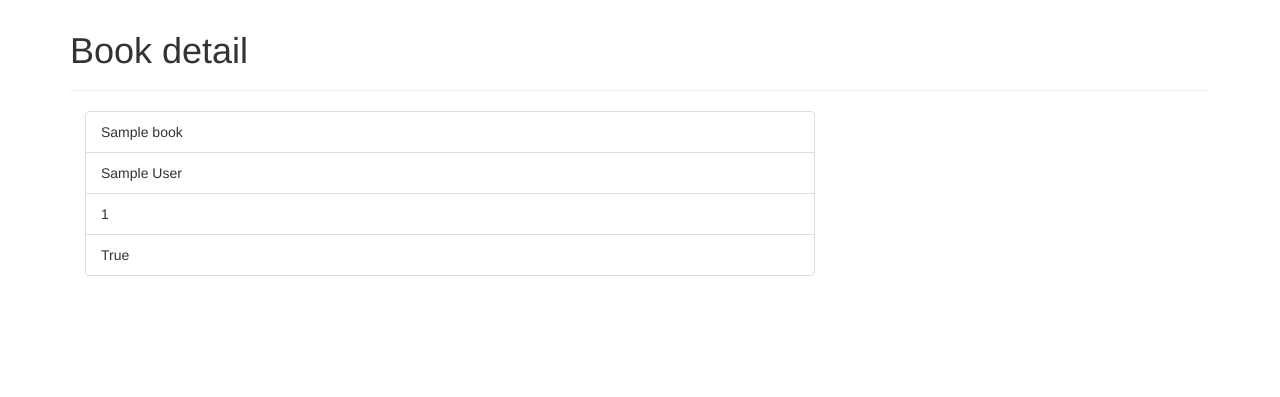
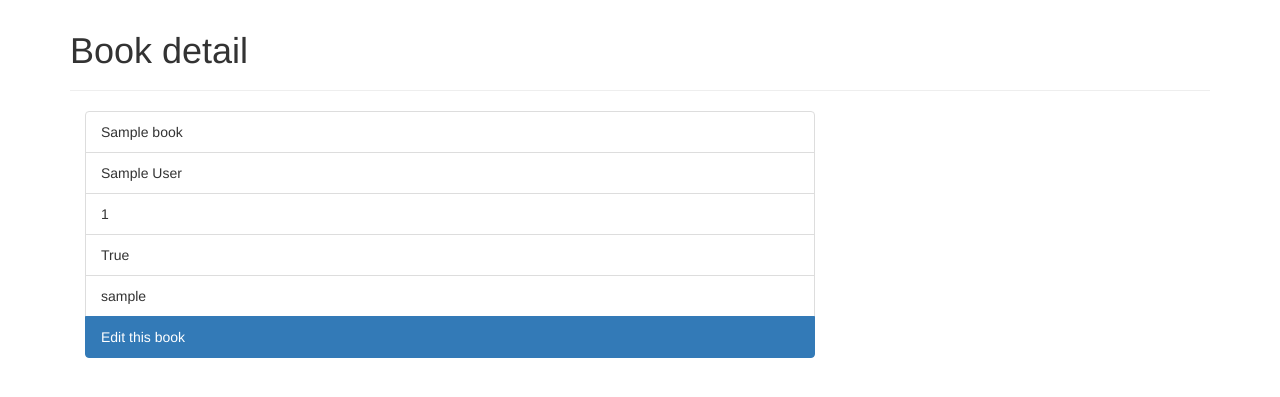
Before and after one commit to msvalina/books-of-shika, a Django app: page /shika/bookdetail/1/ in a window 1280 px wide. Shown: the part 51-448 px from the top of the page. Run offline with Django 3.2, Linux system fonts and the light colour scheme; a user stored in the database is signed in; tables that the repository leaves empty hold one stand-in row (values such as "Sample post"); some libraries are stand-ins or nearby versions.

Commit message:
added book owner and edit this book to book detail page

```diff
--- a/shika/templates/shika/bookdetail.html
+++ b/shika/templates/shika/bookdetail.html
@@ -13,6 +13,11 @@
       <li class="list-group-item"> {{ book.author }} </li>
       <li class="list-group-item"> {{ book.id}} </li>
       <li class="list-group-item"> {{ book.is_lended}} </li>
+      <li class="list-group-item"> {{ book_owner.name}} </li>
+      {% if book_owner.name == request.user %}
+      <a href="{% url 'shika:bookedit' book.id %}"
+        class="list-group-item active"> Edit this book </a>
+      {% endif %}
     </ul>
 {% else %}
     <p>No books are available.</p>
--- a/shika/views.py
+++ b/shika/views.py
@@ -108,10 +108,12 @@ def book_detail(request, book_id):
     """ Detail book view """
 
     book = Book.objects.get(id=book_id)
+    book_owner = BookOwner.objects.get(book=book)
 
-    context = {'book': book}
+    context = {'book': book, 'book_owner': book_owner}
 
-    return render(request, 'shika/bookdetail.html', context)
+    return render_to_response('shika/bookdetail.html', context,
+            context_instance=RequestContext(request))
 
 @login_required
 def lending_request(request, book_id=0):
```
